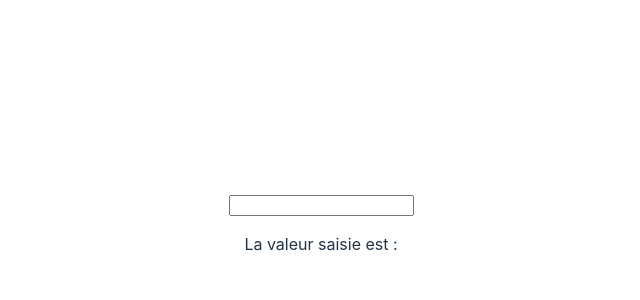
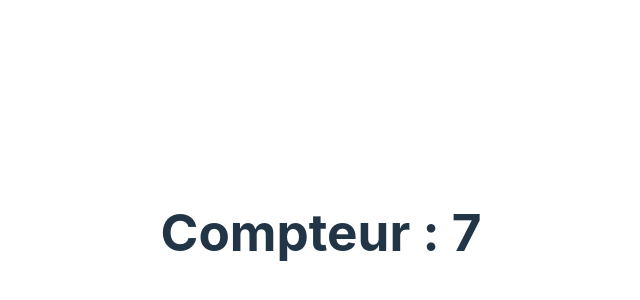
Before and after one commit to Kriss-Hanna/hooks-customs, a React (Vite) app: page / in a window 1280 px wide. Shown: the part 168-468 px from the top of the page, without its empty margins (319-959 px from the left). Built offline with nearby package versions, Linux system fonts and the light colour scheme.

Commit message:
UseInterval Component

```diff
--- a/src/App.jsx
+++ b/src/App.jsx
@@ -1,11 +1,11 @@
-import UseInputComponent from "./components/UseInputComponent";
+import UseIntervalComponent from "./components/UseIntervalComponent";
 
 import "./App.css";
 
 function App() {
   return (
     <>
-      <UseInputComponent />
+      <UseIntervalComponent />
     </>
   );
 }
--- /dev/null
+++ b/src/components/UseIntervalComponent.jsx
@@ -0,0 +1,19 @@
+import { useState } from 'react';
+import useInterval from '../hooks/useInterval';
+
+function UseIntervalComponent() {
+  const [count, setCount] = useState(0);
+
+  useInterval(() => {
+   console.log("Test")
+    setCount(currentCount => currentCount + 1);
+  }, 1000);
+
+  return (
+    <div>
+      <h1>Compteur : {count}</h1>
+    </div>
+  );
+}
+
+export default UseIntervalComponent;
```
